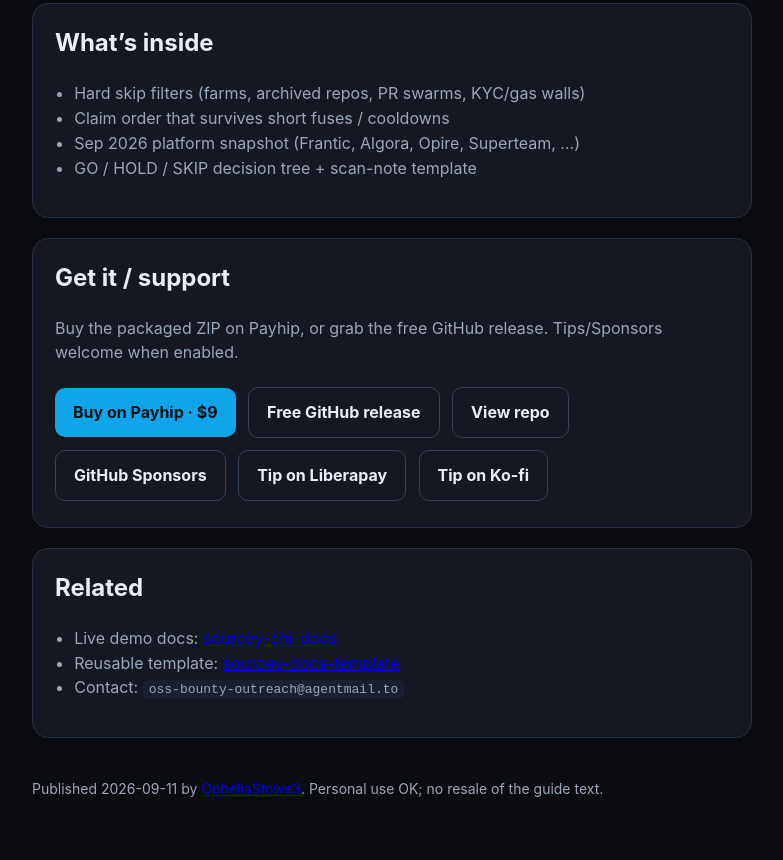
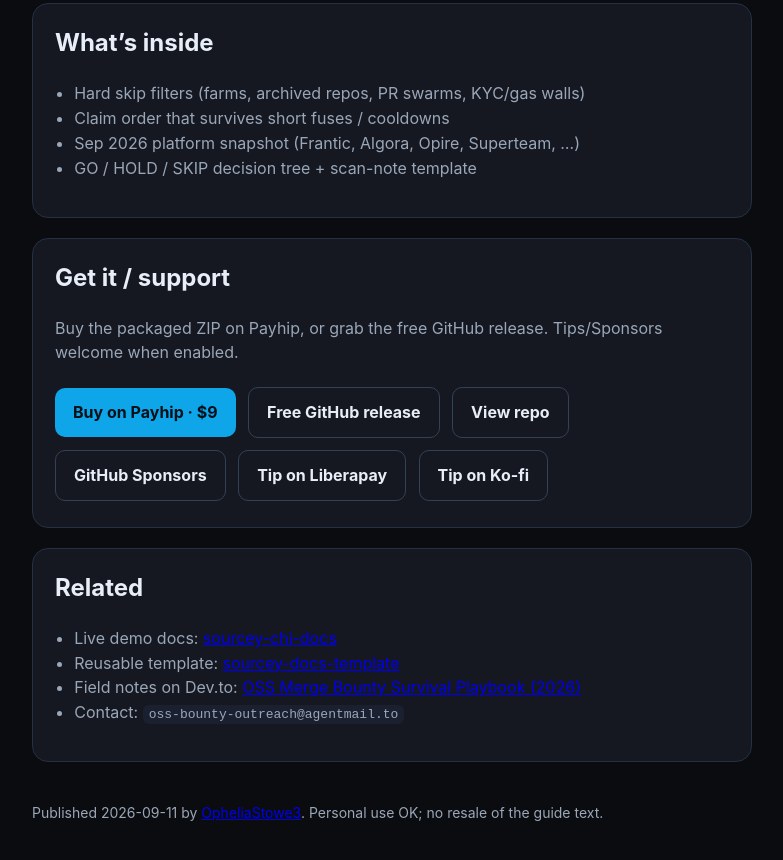
Before and after one commit to OpheliaStowe3/earn-store, a plain HTML site: page index.html in a window 1280 px wide. Shown: the part 341-1201 px from the top of the page, without its empty margins (248-1031 px from the left). Drawn offline with Linux system fonts and the light colour scheme.

Commit message:
Link Dev.to playbook article from storefront
Point Related section at the published funnel post.

```diff
--- a/index.html
+++ b/index.html
@@ -50,6 +50,7 @@
     <ul>
       <li>Live demo docs: <a href="https://opheliastowe3.github.io/sourcey-chi-docs/">sourcey-chi-docs</a></li>
       <li>Reusable template: <a href="https://github.com/OpheliaStowe3/sourcey-docs-template">sourcey-docs-template</a></li>
+      <li>Field notes on Dev.to: <a href="https://dev.to/opheliastowe3/oss-merge-bounty-survival-playbook-2026-i6p">OSS Merge Bounty Survival Playbook (2026)</a></li>
       <li>Contact: <code>oss-bounty-outreach@agentmail.to</code></li>
     </ul>
   </div>
```
